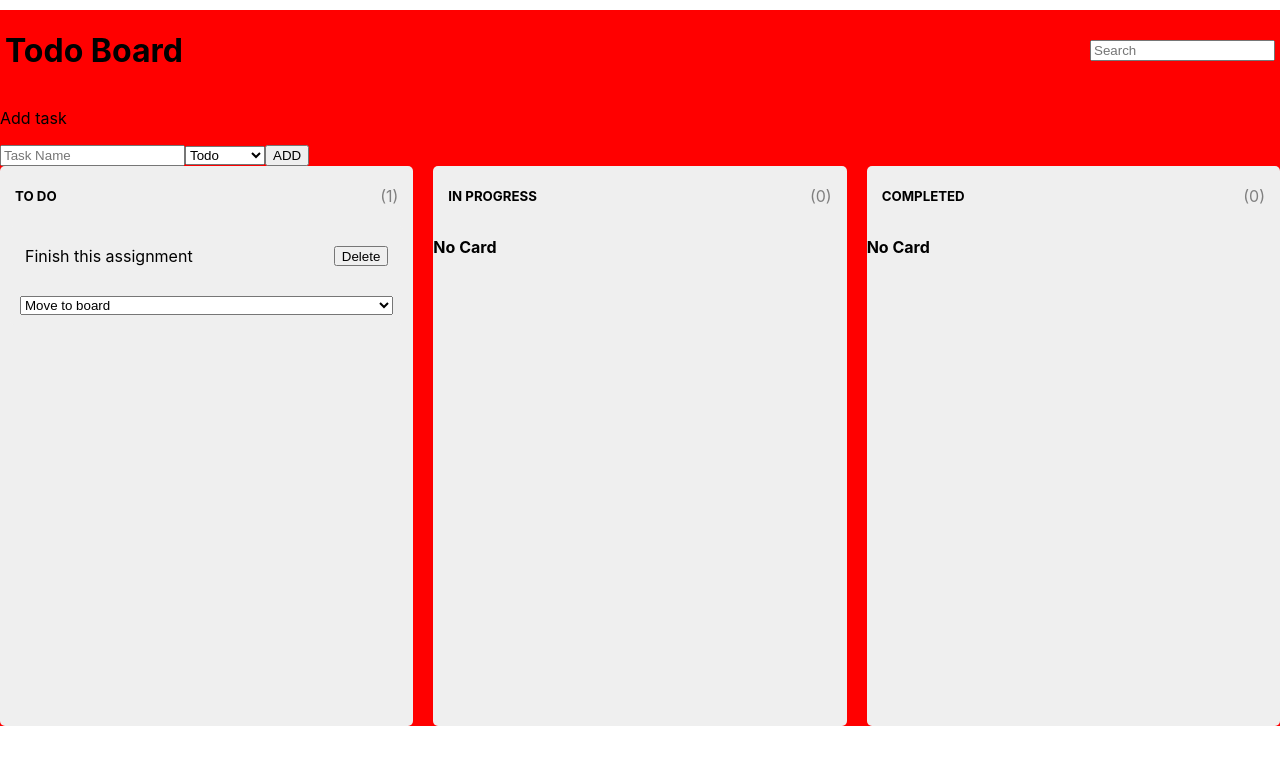
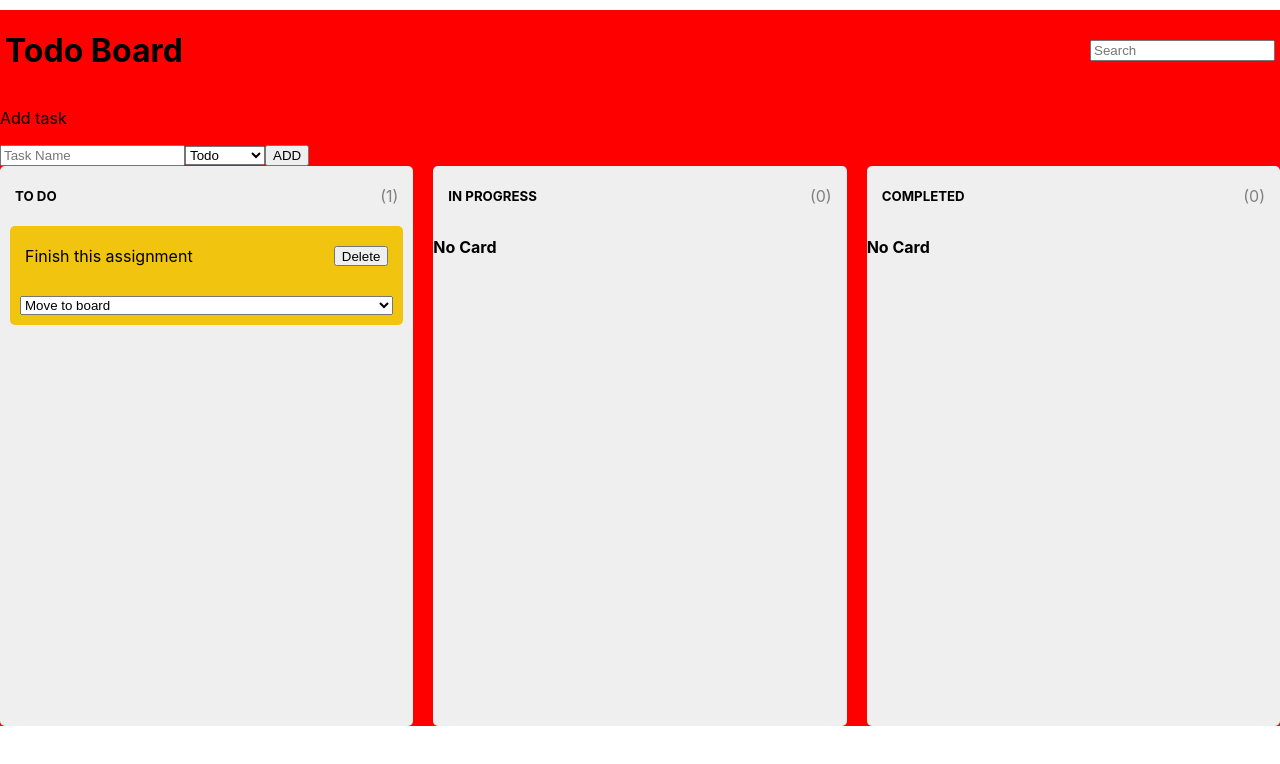
Before and after one commit to thisshri/todo-board, a React (Create React App) app: page / in a window 1280 px wide. Shown: the top 764 px of the page. Built offline with nearby package versions, Linux system fonts and the light colour scheme.

Commit message:
Set card color to yellow

```diff
--- a/src/components/card/styles.scss
+++ b/src/components/card/styles.scss
@@ -1,10 +1,10 @@
 .card {
   border-radius: 5px;
-  background: #efefef;
+  background:#F1C40F;
   padding: 10px;
   min-width: 280px;
 
-  .header {
+  & > .header {
     display: flex;
     justify-content: space-between;
 
```
